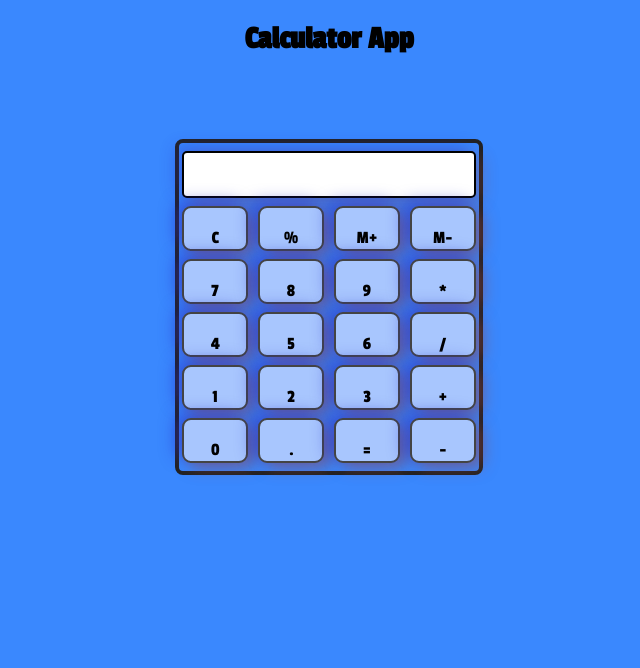
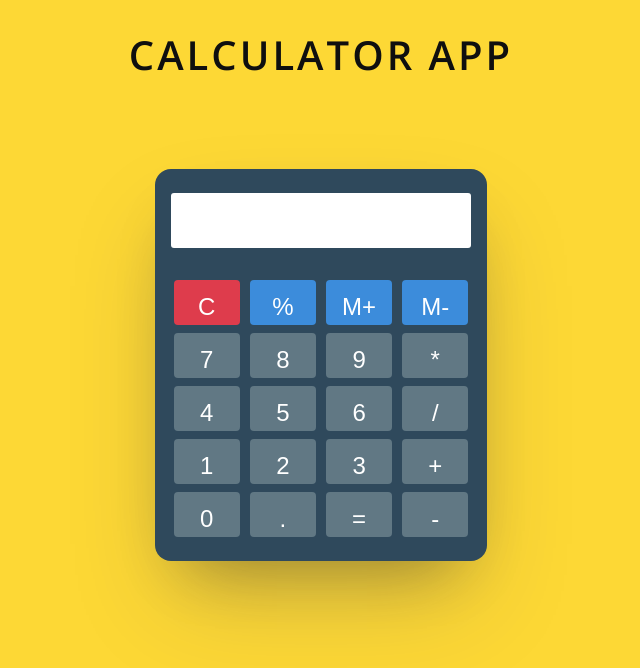
Before and after one commit to harshit-sharma-gits/calculator-decoders, a plain HTML site: page src/index.html in a window 1280 px wide. Shown: the whole page, without its empty margins (319-959 px from the left). Drawn offline with nearby package versions, Linux system fonts and the light colour scheme; a web font is replaced by a local one.

Commit message:
Calculator UI Enhanced

```diff
--- a/src/index.html
+++ b/src/index.html
@@ -7,21 +7,7 @@
   <meta name="viewport" content="width=device-width">
   <title>Calculate me! - A calculator made my me</title>
   <link href="style.css" rel="stylesheet" type="text/css" />
-<!--   <link href="utils.css" rel="stylesheet" type="text/css" /> -->
-  <link rel="preconnect" href="https://fonts.googleapis.com">
-    <link rel="preconnect" href="https://fonts.gstatic.com" crossorigin>
-    <link
-        href="https://fonts.googleapis.com/css2?family=Blaka&family=Lato:ital,wght@1,900&family=Oswald&family=Passion+One&display=swap"
-        rel="stylesheet">
-    <link rel="preconnect" href="https://fonts.googleapis.com">
-    <link rel="preconnect" href="https://fonts.gstatic.com" crossorigin>
-    <link
-        href="https://fonts.googleapis.com/css2?family=Blaka&family=Inter:wght@100&family=Lato:ital,wght@1,900&family=Oswald&family=Passion+One&display=swap"
-        rel="stylesheet">
-        <link rel="preconnect" href="https://fonts.googleapis.com">
-<link rel="preconnect" href="https://fonts.gstatic.com" crossorigin>
-<link href="https://fonts.googleapis.com/css2?family=Blaka&family=Inter:wght@100&family=Lato:ital,wght@1,900&family=Oswald&family=Passion+One&display=swap" rel="stylesheet">
-</head>
+  <link href="https://fonts.googleapis.com/css2?family=Open+Sans:wght@400;600&display=swap" rel="stylesheet">
 
 <body>
   <h1 class="text-center">Calculator App</h1>
@@ -33,10 +19,10 @@
     </div>
 
     <div class="row">
-      <button class="button">C</button>
-      <button class="button">%</button>
-      <button class="button">M+</button>
-      <button class="button">M-</button>
+      <button class="button red">C</button>
+      <button class="button blue">%</button>
+      <button class="button blue">M+</button>
+      <button class="button blue">M-</button>
     </div>
     <div class="row">
       <button class="button">7</button>
--- a/src/style.css
+++ b/src/style.css
@@ -1,29 +1,39 @@
-@import url('https://fonts.googleapis.com/css2?family=Roboto:wght@300&family=Ubuntu:wght@300&display=swap');
+@import url('https://fonts.googleapis.com/css2?family=Open+Sans:wght@400;600&display=swap');
 html, body {
-  height: 100%;
-  width: 100%;
-  font-family: 'Roboto', sans-serif;
+  min-height: 100vh;
+  max-width: 100%;
+  font-family: 'Open Sans', sans-serif;
 }
-
+body{
+  background: #fdd835;
+}
+h1{
+  letter-spacing: 3px;
+  text-transform: uppercase;
+  font-weight: 600;
+  color: #0f0f0f;
+  font-size: 2.5rem;
+}
 .button{
   width: 66px;
   height: 45px;
-  padding: 20px;
-  background-color: #a8c6fe;
   margin: 0 3px;
-  border: 2px solid #444444;
-  border-radius: 9px;
   cursor: pointer;
-  box-shadow: 7px 5px 15px rgba(153, 63, 63, 0.5), -7px -5px 15px rgba(35, 40, 202, 0.5);
-  font-family: 'Blaka', cursive;
-font-family: 'Inter', sans-serif;
-font-family: 'Lato', sans-serif;
-font-family: 'Oswald', sans-serif;
-font-family: 'Passion One', cursive;
-font-size: large;
+  background: #617884;
+  color: white;
+  font-size: 1.5rem;
+  padding: 10px 0 0 0;
+  border: none;
+  border-radius: 4px;
+}
+button.red{
+  background: #de3c4c;
+}
+button.blue{
+  background: #3c8cdb;
 }
 .button:hover{
-  transform: scale(1.05);
+  transform: scale(1.02);
   transition: ease-in-out 0.13s;
 }
 .row{
@@ -35,30 +45,23 @@ transform: scale(1.05);
 }
 .rowf{
   margin: 60px;
-  border: 4px solid #232323;
-  border-radius: 8px;
+  background: #2F495C;
+  padding: 1rem;
+  border-radius: 16px;
+  box-shadow: rgba(50, 50, 93, 0.25) 0px 50px 100px -20px, rgba(0, 0, 0, 0.3) 0px 30px 60px -30px;
+  user-select: none;
 }
 .row input{
-  padding-left:100px;
-  width: 270px;
   font-size: 20px;
-  margin-left: 3px;
-  padding: 10px 10px 10px 10px;
-  border: 2px solid black;
-  border-radius: 5px;
-  box-shadow: 7px 5px 15px rgba(153, 63, 63, 0.3), -7px -5px 15px rgba(35, 40, 202, 0.3);
+  padding: 10px;
+  border: none;
+  border-radius: 3px;
+  margin-bottom: 1.5rem;
+  height: 35px;
+  width: 280px;
 }
 .text-center{
   text-align: center;
-  font-family: 'Blaka', cursive;
-font-family: 'Inter', sans-serif;
-font-family: 'Lato', sans-serif;
-font-family: 'Oswald', sans-serif;
-font-family: 'Passion One', cursive;
-font-size: xx-large;
-}
-body{
-  background: #3a88fe;
 }
 .mx-auto{
   margin: auto;
```
